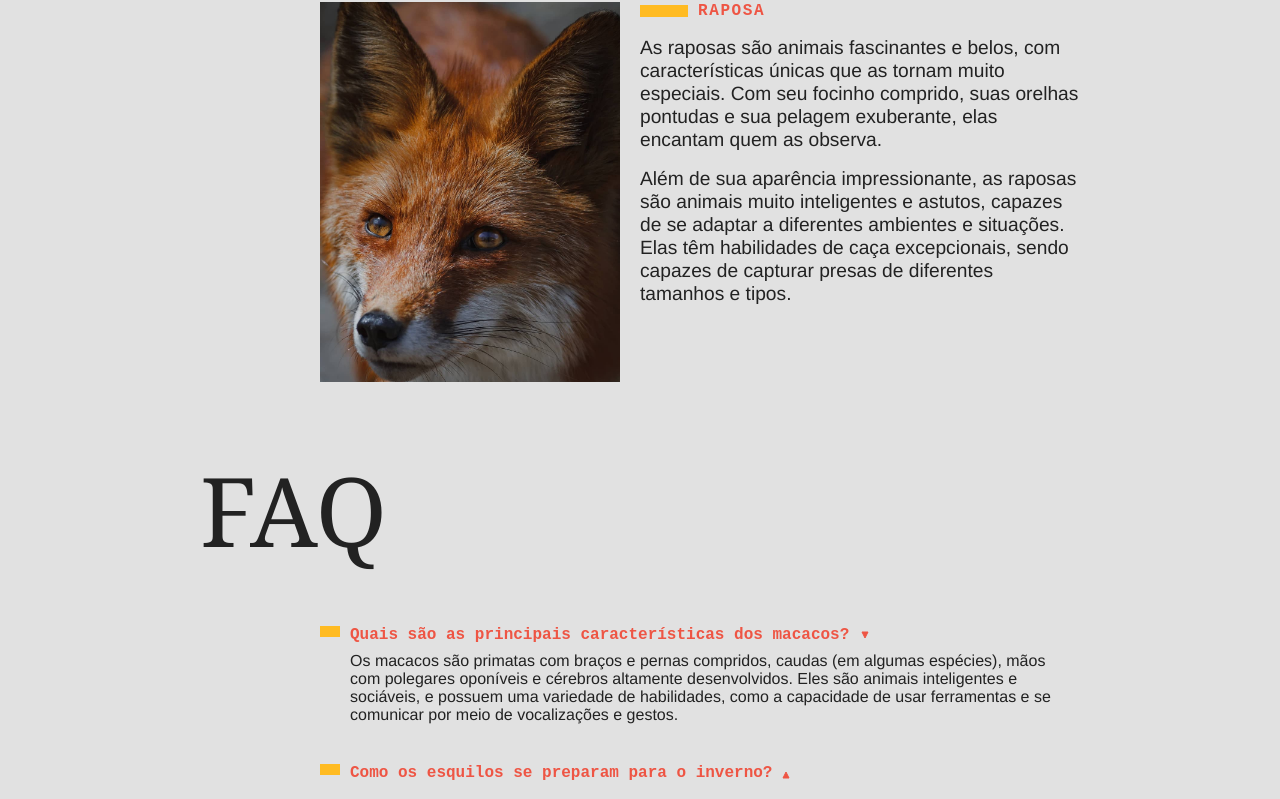
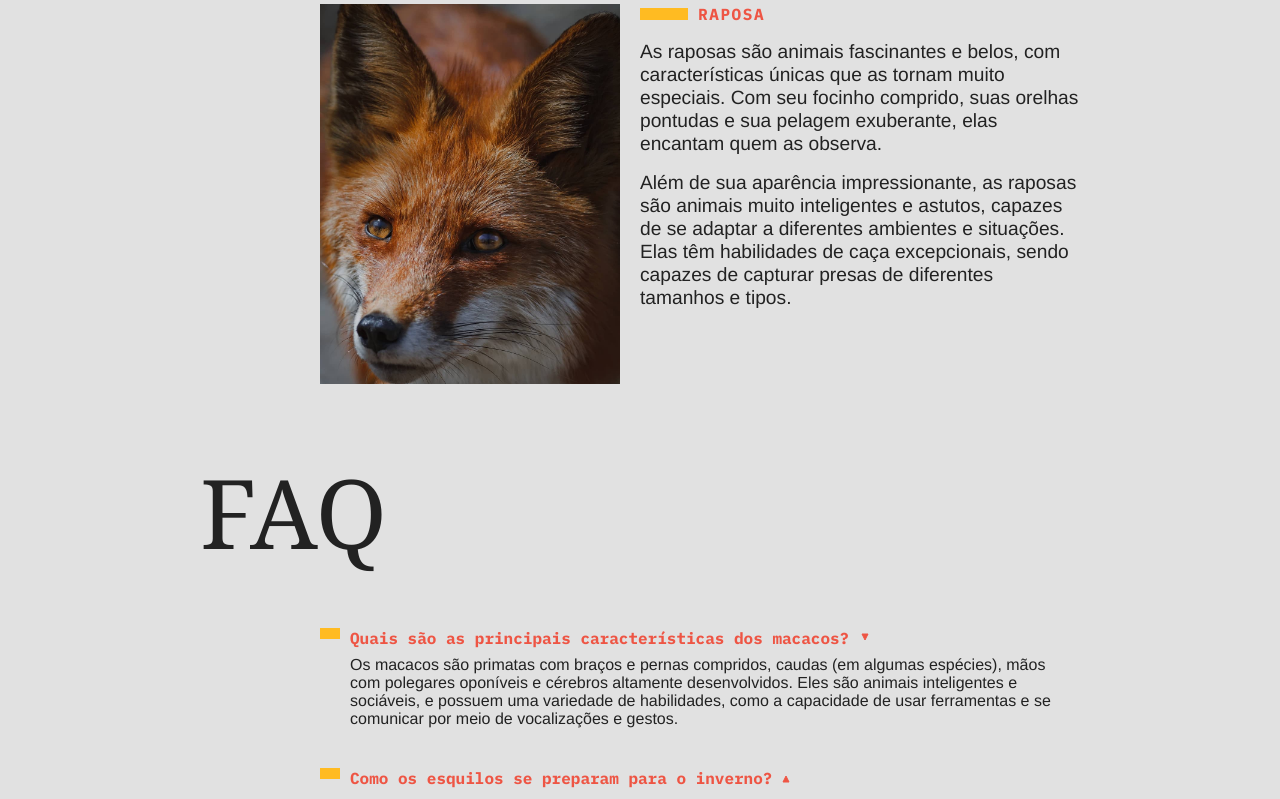
Before and after one commit to jacksonlucas5/Belezas-Selvagens, a website built with webpack: page index.html in a window 1280 px wide. Shown: the part 422-1221 px from the top of the page. Built offline with nearby package versions, Linux system fonts and the light colour scheme; no server answers.

Commit message:
font IBM Plex

```diff
--- a/css/slide/slide.css
+++ b/css/slide/slide.css
@@ -20,7 +20,6 @@
   width: 80vw;
   max-width: 800px;
   margin: 0 20px;
-
   border-radius: 4px;
   overflow: hidden;
   box-shadow: 0 2px 4px rgba(0, 0, 0, 0.4);
--- a/index.html
+++ b/index.html
@@ -9,12 +9,9 @@
     <script>
       document.documentElement.classList.add("js");
     </script>
-    <link rel="preconnect" href="https://fonts.googleapis.com" />
-    <link rel="preconnect" href="https://fonts.gstatic.com" crossorigin />
-    <link
-      href="https://fonts.googleapis.com/css2?family=Playfair+Display&display=swap"
-      rel="stylesheet"
-    />
+   <link rel="preconnect" href="https://fonts.googleapis.com">
+   <link rel="preconnect" href="https://fonts.gstatic.com" crossorigin>
+   <link href="https://fonts.googleapis.com/css2?family=IBM+Plex+Mono:wght@700&display=swap" rel="stylesheet">
   </head>
   <body>
 
```
